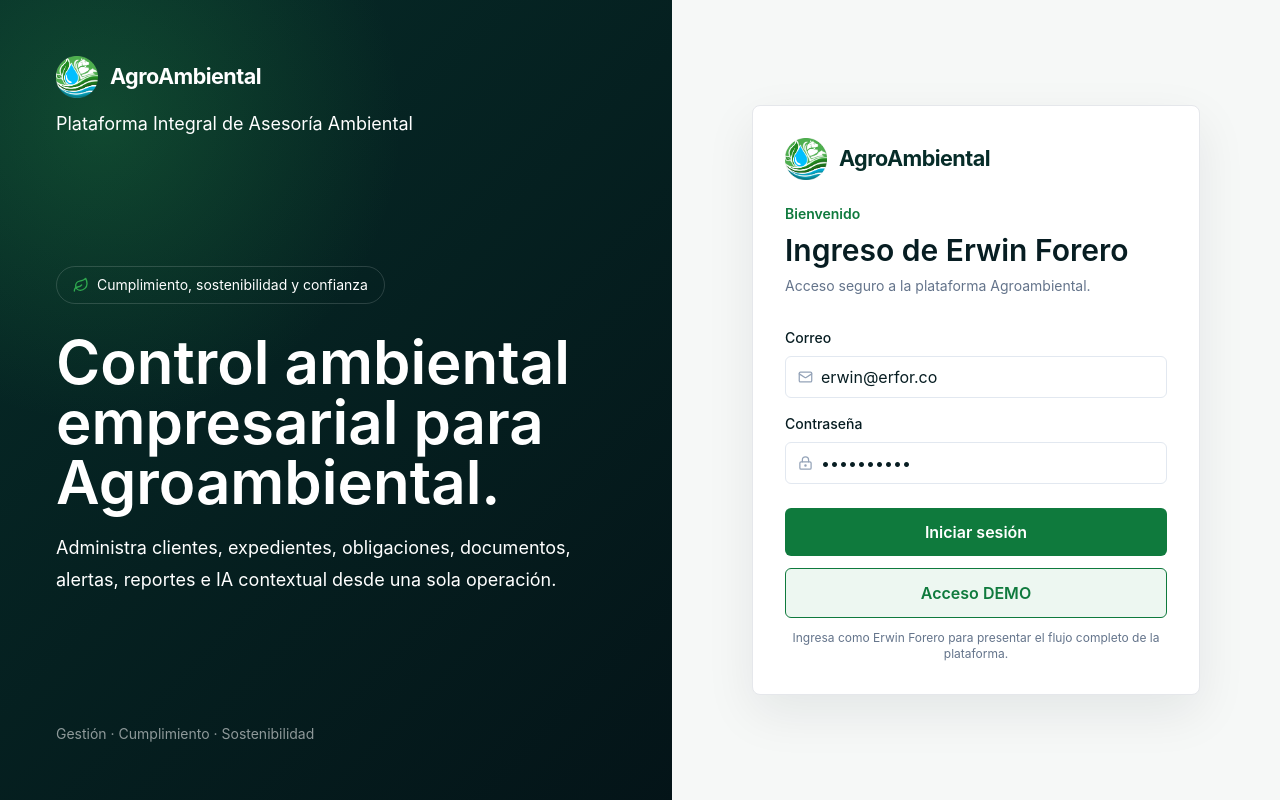
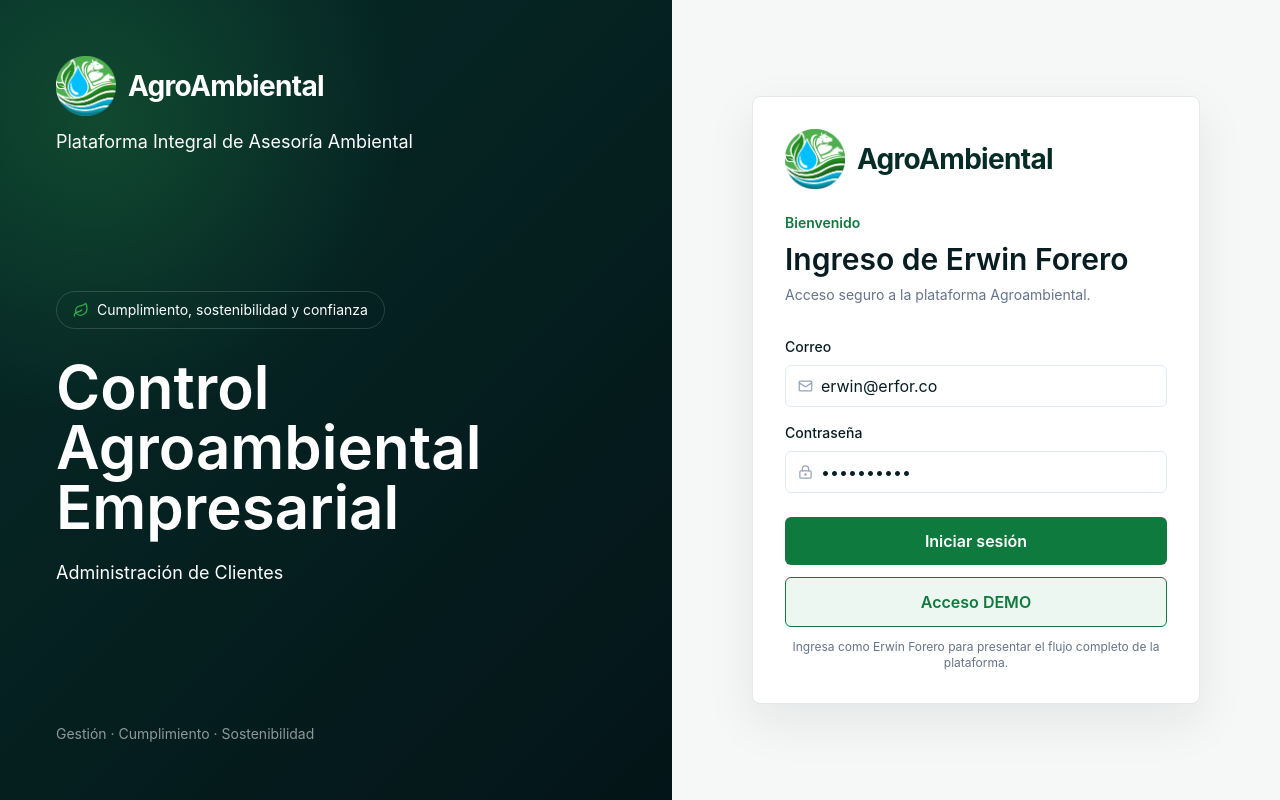
Before and after one commit to FreddyForeroMancera/erfor, a Next.js app: page /login in a window 1280 px wide. Built offline with nearby package versions, Linux system fonts and the light colour scheme.

Commit message:
style: actualizar titulos y logo en login

```diff
--- a/src/app/login/page.tsx
+++ b/src/app/login/page.tsx
@@ -56,9 +56,9 @@ export default function LoginPage() {
               <Leaf className="h-4 w-4 text-erfor-lime" />
               Cumplimiento, sostenibilidad y confianza
             </div>
-            <h1 className="text-4xl font-semibold leading-tight lg:text-6xl">Control ambiental empresarial para Agroambiental.</h1>
+            <h1 className="text-4xl font-semibold leading-tight lg:text-6xl">Control Agroambiental Empresarial</h1>
             <p className="mt-5 text-lg leading-8 text-white/72">
-              Administra clientes, expedientes, obligaciones, documentos, alertas, reportes e IA contextual desde una sola operación.
+              Administración de Clientes
             </p>
           </div>
           <p className="relative text-sm text-white/55">Gestión · Cumplimiento · Sostenibilidad</p>
--- a/src/components/brand-logo.tsx
+++ b/src/components/brand-logo.tsx
@@ -13,11 +13,11 @@ export function BrandLogo({ variant, className }: BrandLogoProps) {
       <img
         src={src}
         alt="Logo"
-        className="block max-h-[42px] w-auto object-contain shrink-0"
+        className="block max-h-[60px] w-auto object-contain shrink-0"
         draggable={false}
       />
       <span className={cn(
-        "font-bold tracking-tight text-[1.35rem] leading-none",
+        "font-bold tracking-tight text-[1.75rem] leading-none",
         variant === "light" ? "text-white" : "text-[#062c28]"
       )}>
         AgroAmbiental
```
